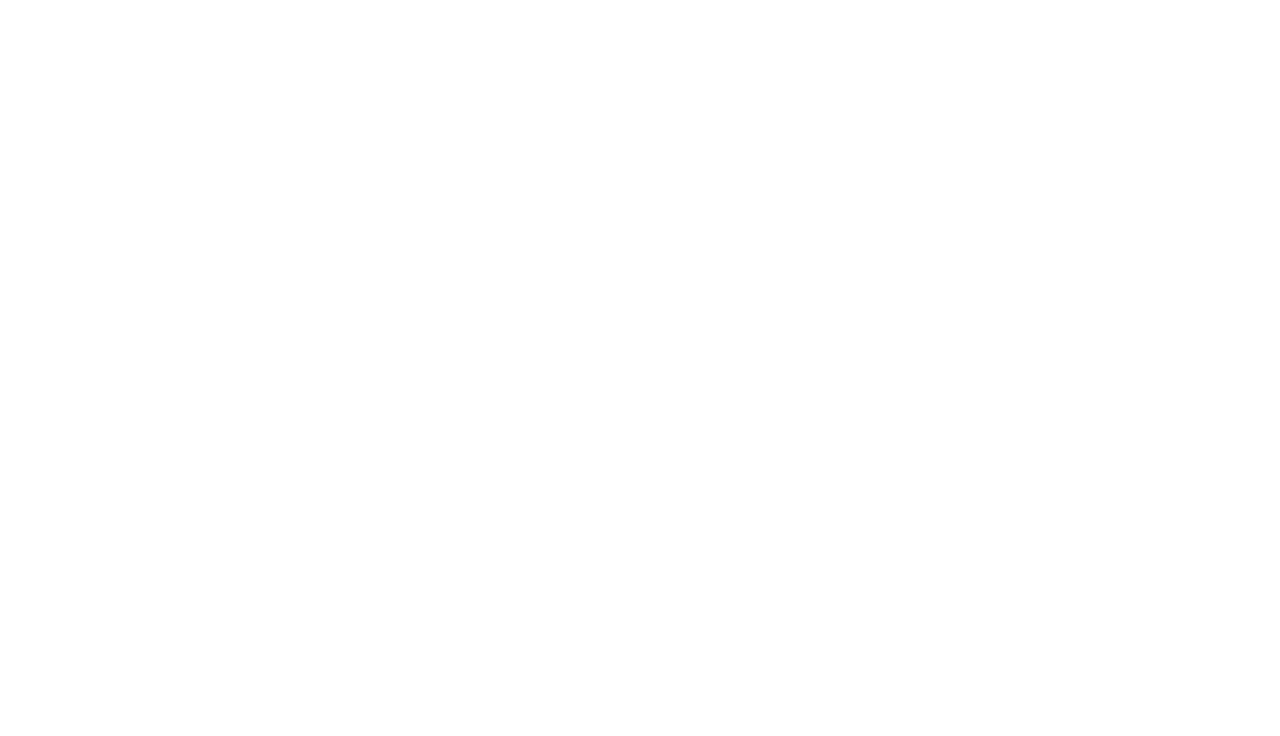
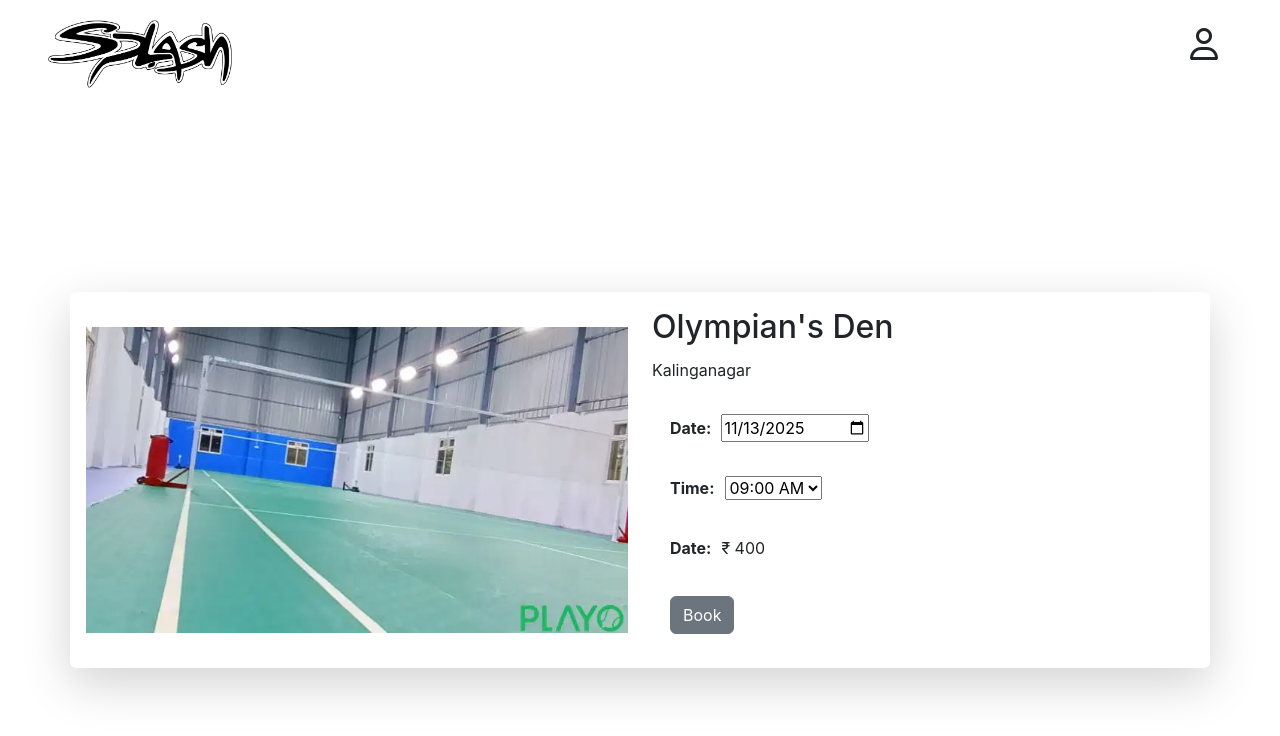
Before and after one commit to Sachin-Naik-159/Booking-app, a React (Create React App) app in the folder fe/: page /checkout in a window 1280 px wide. Before the commit this address had no page. Shown: the top 736 px of the page. Built offline with nearby package versions, Linux system fonts and the light colour scheme; no server answers; the HTML template or start-up script is replaced by a standard one.

Commit message:
front end

```diff
--- a/fe/src/App.js
+++ b/fe/src/App.js
@@ -4,6 +4,7 @@
 import Home from "./pages/Home";
 import Login from "./pages/Login";
 import Signup from "./pages/Signup";
+import Checkout from "./pages/Checkout";
 import VenueDetail from "./pages/VenueDetail";
 
 import axios from "axios";
@@ -13,9 +14,17 @@
 import { Route, BrowserRouter, Routes, useNavigate } from "react-router-dom";
 
 function App() {
+  const api_URL = process.env.REACT_APP_BASE_API_URL;
   function DynamicRouting() {
     const dispatch = useDispatch();
     const navigate = useNavigate();
+
+    // active session login
+    let reLogin = async () => {
+      let token = { token: localStorage.getItem("token") }
+      let res = await axios.post(`${api_URL}/auth/test`, token);
+      dispatch({ type: "LOGIN_SUCCESS", payload: res.data.result.user });
+    }
 
     useEffect(() => {
       const userData = JSON.parse(localStorage.getItem("user"));
@@ -24,8 +33,11 @@
         axios.defaults.headers.common["Authorization"] =
           "Bearer " + localStorage.getItem("token");
 
+
         //when user has a login active session
         dispatch({ type: "LOGIN_SUCCESS", payload: userData });
+
+        // reLogin()
 
       } else {
         localStorage.removeItem("token");
@@ -41,6 +53,7 @@
         <Route path="/" element={<Home />} />
         <Route path="/login" element={<Login />} />
         <Route path="/signup" element={<Signup />} />
+        <Route path="/checkout" element={<Checkout />} />
         <Route path="/details" element={<VenueDetail />} />
       </Routes>
     );
--- a/fe/src/components/FixedBar.js
+++ b/fe/src/components/FixedBar.js
@@ -31,11 +31,6 @@
         admin = false;
     };
 
-    useEffect(() => {
-        console.log(admin);
-
-    }, [])
-
     return (
         <div className="fixed-bar row p-1">
             <div className="col-11">
--- /dev/null
+++ b/fe/src/pages/Checkout.js
@@ -0,0 +1,92 @@
+import axios from "axios";
+import { toast } from "react-toastify";
+import FixedBar from "../components/FixedBar";
+import { useNavigate } from "react-router-dom";
+import { useState } from "react";
+
+function Checkout() {
+    const navigate = useNavigate();
+    const api_URL = process.env.REACT_APP_BASE_API_URL;
+    const [date, setDate] = useState(new Date());
+    const [time, setTime] = useState("9");
+
+    const log = async () => {
+        let token = localStorage.getItem("token")
+        if (token) {
+            let bookingDate = new Date(date.setHours(parseInt(time), 0, 0, 0));
+            let data = {
+                custId: token,
+                venue: "Olympian's Den",
+                bookingDate,
+                cost: 400,
+            }
+            const postResponse = await axios.post(`${api_URL}/book/book`, data);
+            toast(postResponse.data.message);
+            if (postResponse.data.message === "Slot Booked") {
+                navigate(`/`)
+            }
+        } else {
+            navigate(`/login`);
+            toast.error("Please Login")
+        }
+
+
+        // let nowTime = new Date(date.setHours(parseInt(time), 0, 0))
+        // console.log(date.setHours(parseInt(time), 0, 0));
+
+    }
+
+
+    return (
+        <div className="Container">
+            <div className="p-3 mb-5">
+                <FixedBar />
+            </div>
+            <div className="min-vh-100 d-flex align-items-center rounded">
+                <div className="container mt-5 shadow-lg p-3 mb-5 bg-white rounded">
+                    <div className="row justify-content-center align-items-center">
+
+                        <div className="col-6">
+                            <img src={require("../asset/Venues/1/OlympiansDen1696830589175.webp")} className="d-block w-100" alt="1" />
+                        </div>
+                        <div className="col-6">
+                            <h2 className="pb-1">Olympian's Den</h2>
+                            <p>Kalinganagar</p>
+                            <form>
+                                <div className="p-2">
+                                    <label htmlFor="bdate" style={{ margin: "10px" }}><b>Date: </b></label>
+                                    <input type="date" id="bdate" name="bdate" value={date.toISOString().slice(0, 10)}
+                                        onChange={(e) => setDate(new Date(e.target.value))}></input><br></br>
+                                </div>
+
+                                <div className="p-2">
+                                    <label htmlFor="btimeDrop" style={{ margin: "10px" }}><b>Time: </b></label>
+                                    <select id="btimeDrop" name="selectTime" value={time} onChange={(e) => setTime(e.target.value)}>
+                                        <option value="9">09:00 AM</option>
+                                        <option value="10">10:00 AM</option>
+                                        <option value="11">11:00 AM</option>
+                                        <option value="12">12:00 PM</option>
+                                        <option value="13">01:00 PM</option>
+                                        <option value="14">02:00 PM</option>
+                                        <option value="15">03:00 PM</option>
+                                        <option value="16">04:00 PM</option>
+                                    </select>
+                                </div>
+
+                                <div className="p-2">
+                                    <label htmlFor="bprice" style={{ margin: "10px" }}><b>Date: </b></label>
+                                    <>₹ 400</>
+                                </div>
+                                <div className="p-2">
+                                    <a className="btn btn-secondary" style={{ margin: "10px" }} onClick={log}>Book</a>
+                                </div>
+                            </form>
+                        </div>
+
+                    </div>
+                </div>
+            </div>
+        </div>
+    )
+}
+export default Checkout;
--- a/fe/src/pages/Login.js
+++ b/fe/src/pages/Login.js
@@ -72,7 +72,7 @@
                                         type="email"
                                         placeholder="email"
                                         value={user.email}
-                                        onChange={(e) => setUser({ ...user, email: e.target.value })}
+                                        onChange={(e) => setUser({ ...user, "email": e.target.value })}
                                     />
                                 </div>
 
@@ -81,7 +81,7 @@
                                         type="password"
                                         placeholder="password"
                                         value={user.password}
-                                        onChange={(e) => setUser({ ...user, password: e.target.value })}
+                                        onChange={(e) => setUser({ ...user, "password": e.target.value })}
                                     />
                                 </div>
                             </fieldset>
@@ -105,7 +105,7 @@
                                 )}
                             </fieldset>
                         </form>
-                        <p>Don't have an account ? <a onClick={signupPage}> Register Here</a></p>
+                        <p>Don't have an account? <u> <a onClick={signupPage}> Register Here</a></u></p>
                     </div>
                 </div>
             </div>
--- a/fe/src/pages/Signup.js
+++ b/fe/src/pages/Signup.js
@@ -94,7 +94,7 @@
                                 )}
                             </fieldset>
                         </form>
-                        <p>Already have an account ? <a onClick={loginPage}> Login</a></p>
+                        <p>Already have an account? <u> <a onClick={loginPage}> Login</a></u></p>
                     </div>
                 </div>
             </div>
--- a/fe/src/pages/VenueDetail.js
+++ b/fe/src/pages/VenueDetail.js
@@ -1,7 +1,19 @@
+import { toast } from "react-toastify";
 import FixedBar from "../components/FixedBar";
 import Footer from "../components/Footer";
+import { useNavigate } from "react-router-dom";
 
 function VenueDetail() {
+    const navigate = useNavigate();
+    const checkOutPage = () => {
+        let token = localStorage.getItem("token")
+        if (token) {
+            navigate(`/checkout`)
+        } else {
+            navigate(`/login`);
+            toast.error("Login")
+        };
+    }
     return (
 
         <div className="Container">
@@ -46,15 +58,12 @@
                                 </div>
 
                             </div>
-                            <div className="col-4 pt-3">
-                                <button type="button" className="btn btn-success mt-3 p-2" style={{ width: "100%" }}>Book Now</button>
-                                <div className="pt-1 mt-1">
-                                    <button type="button" className="btn btn-outline-secondary" style={{ width: "50%", color: "Black" }}><i className="fa-solid fa-share-nodes fa-lg"></i>    Share</button>
-                                    <button type="button" className="btn btn-outline-success" style={{ width: "50%" }}>Bulk / Corporate</button>
-                                </div>
+                            <div className="col-4 pt-3 mt-5">
+                                <button type="button" className="btn btn-success mt-3 p-2" style={{ width: "100%" }} onClick={checkOutPage}>Book Now</button>
+
                                 <div className="row mt-3 pt-3">
                                     <h3>Timing</h3>
-                                    <p>5:30 AM - 10 PM</p>
+                                    <p>9 AM - 4 PM</p>
                                 </div>
                                 <div className="row mt-3 pt-3">
                                     <h3>Location</h3>
```
Also changed, not shown: 2 other files (tests, documents, lock files or other folders).
